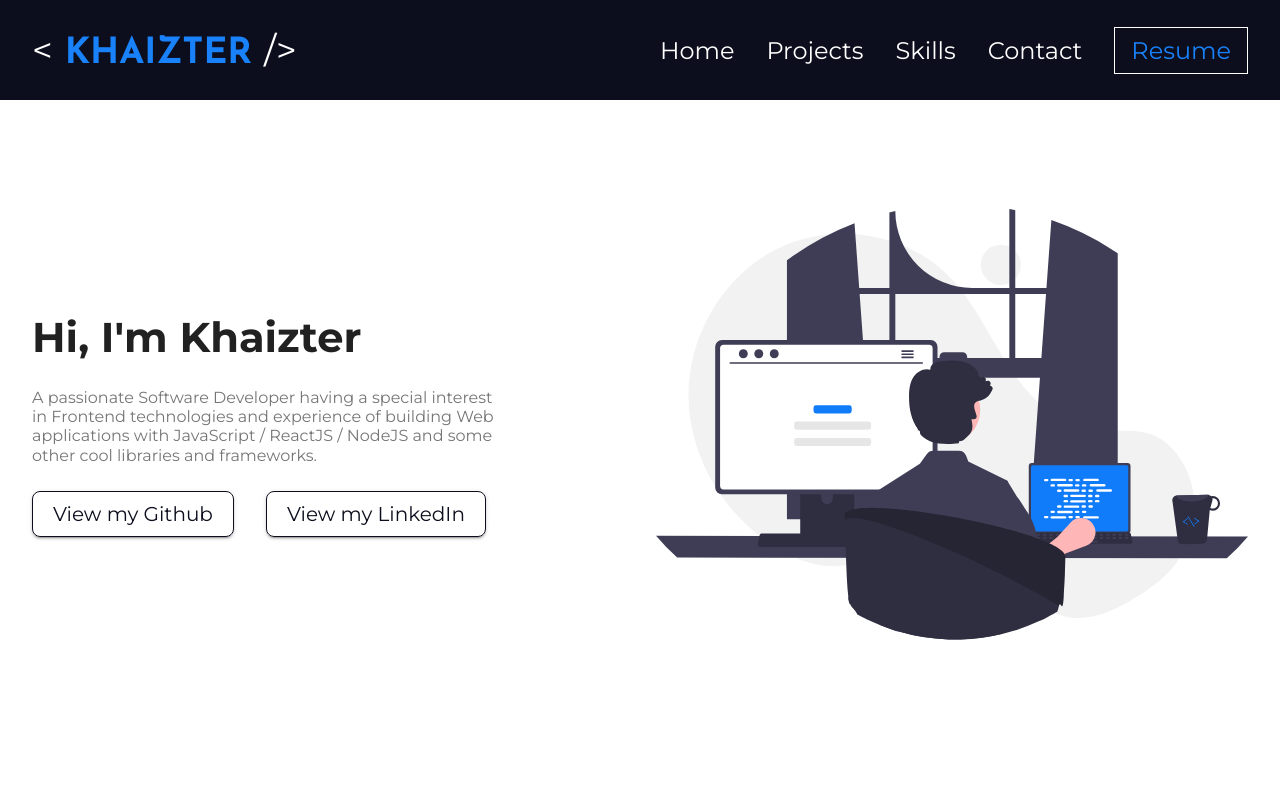
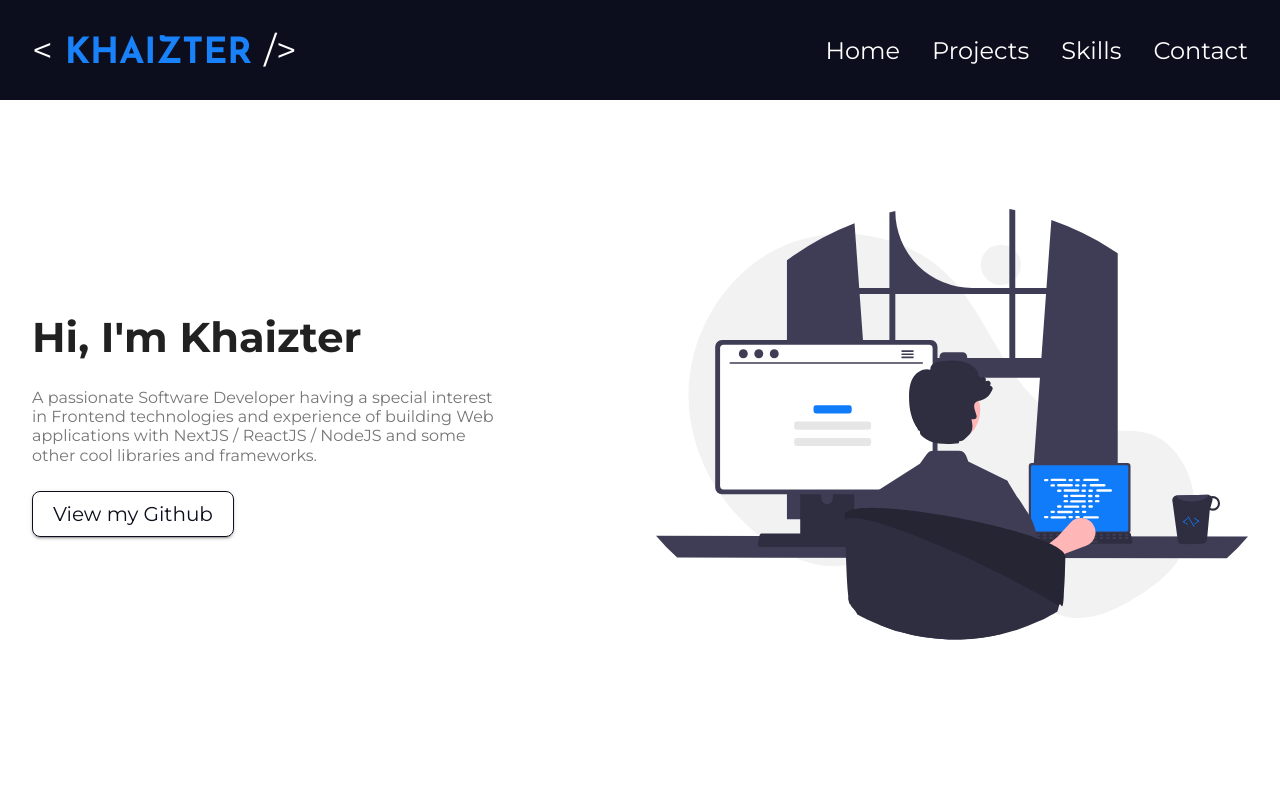
Before and after one commit to khaizter/developer-portfolio, a React (Create React App) app: page / in a window 1280 px wide. Shown: the top 800 px of the page. Built offline with nearby package versions, Linux system fonts and the light colour scheme.

Commit message:
Remove resume and linked in

```diff
--- a/src/common/navigation-menu/index.jsx
+++ b/src/common/navigation-menu/index.jsx
@@ -111,9 +111,6 @@ const NavigationMenu = () => {
               </a>
             </ListItem>
           </List>
-          <ResumeLink href={Resume} target="_blank" variants={resumeVariants}>
-            Resume
-          </ResumeLink>
         </Nav>
       </Modal>
       <Hamburger onClick={openMenuHandler}>
--- a/src/common/navigation/index.jsx
+++ b/src/common/navigation/index.jsx
@@ -37,11 +37,6 @@ const Navigation = () => {
         <ListItem variants={listItemVariants}>
           <a href="#contact-section">Contact</a>
         </ListItem>
-        <ListItemResume variants={listItemVariants}>
-          <a href={Resume} target="_blank">
-            Resume
-          </a>
-        </ListItemResume>
       </List>
     </Nav>
   );
--- a/src/pages/hero/components/hero-content/index.jsx
+++ b/src/pages/hero/components/hero-content/index.jsx
@@ -57,20 +57,20 @@ const HeroContent = () => {
       <HeroTitle variants={titleVariants}>Hi, I'm Khaizter</HeroTitle>
       <HeroParagraph variants={paragraphVariants}>
         A passionate Software Developer having a special interest in Frontend
-        technologies and experience of building Web applications with JavaScript
-        / ReactJS / NodeJS and some other cool libraries and frameworks.
+        technologies and experience of building Web applications with NextJS /
+        ReactJS / NodeJS and some other cool libraries and frameworks.
       </HeroParagraph>
       <HeroActions variants={actionsVariants}>
         <HeroButton as="a" href="https://github.com/khaizter/" target="_blank">
           View my Github
         </HeroButton>
-        <HeroButton
+        {/* <HeroButton
           as="a"
           href="https://www.linkedin.com/in/khaizter-vash-topacio-a22bb0232/"
           target="_blank"
         >
           View my LinkedIn
-        </HeroButton>
+        </HeroButton> */}
       </HeroActions>
     </StyledHeroContent>
   );
```
Also changed, not shown: 1 other file (tests, documents, lock files or other folders).
